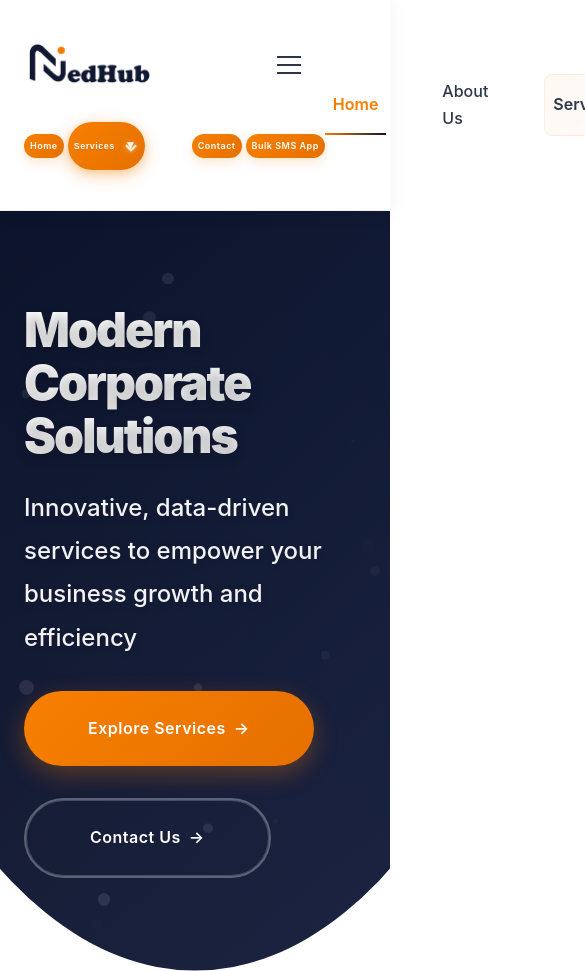
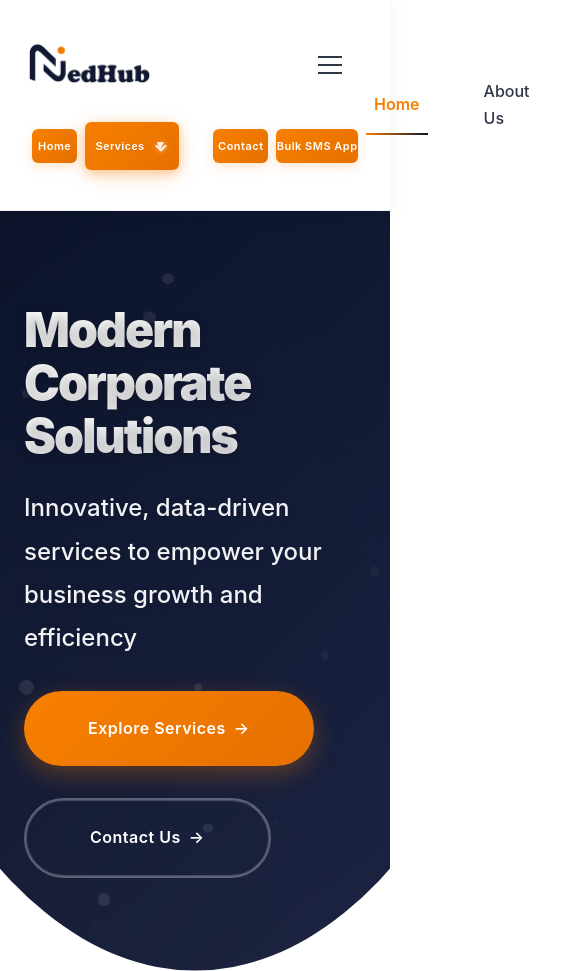
Before and after one commit to dromorongit/Nedhub, a website with bundled scripts: page index.html in a window 390 px wide. Shown: the top 971 px of the page, 585 px wide, since content can reach past the window. Built offline with nearby package versions, Linux system fonts and the light colour scheme.

Commit message:
Update responsive.css

```diff
--- a/css/responsive.css
+++ b/css/responsive.css
@@ -132,26 +132,29 @@
         margin-bottom: 0;
     }
 
-    /* Mobile Navigation Buttons - Better Centering & Styling */
+    /* Mobile Navigation Buttons - Professional & Balanced */
     .mobile-nav-buttons {
         display: flex;
-        gap: 4px; /* Very minimal gap for better mobile fit */
+        gap: 8px; /* Comfortable spacing between buttons */
         justify-content: center; /* Center the buttons */
         align-items: center;
         width: 100%;
-        max-width: 360px; /* Reduced max width */
+        max-width: 420px; /* Increased max width for better fit */
         margin: 0 auto; /* Center the container */
         flex-wrap: nowrap; /* Prevent wrapping */
+        padding: 0 8px; /* Add some side padding */
     }
 
     .mobile-nav-buttons .btn {
-        padding: 4px 6px; /* Minimal padding */
-        font-size: 9px; /* Very small font size */
-        font-weight: 600; /* Bold text for better visibility */
-        min-width: auto; /* Remove minimum width, use auto */
-        width: auto; /* Allow natural width */
-        text-align: center; /* Center button text */
-        white-space: nowrap; /* Prevent text wrapping */
+        padding: 8px 10px; /* Comfortable padding */
+        font-size: 11px; /* Readable font size */
+        font-weight: 600; /* Bold text for visibility */
+        min-width: auto;
+        width: auto;
+        text-align: center;
+        white-space: nowrap;
+        border-radius: 6px; /* Rounded corners for professional look */
+        transition: all 0.3s ease;
     }
 
     /* Mobile Services Dropdown Styles */
```
